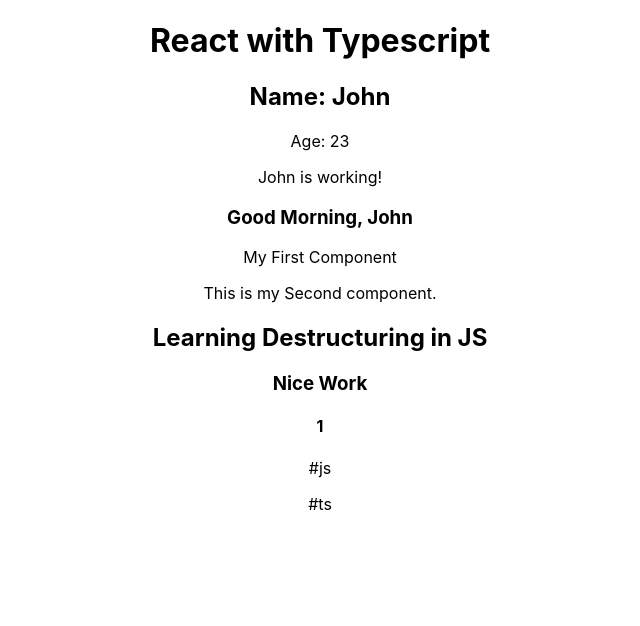
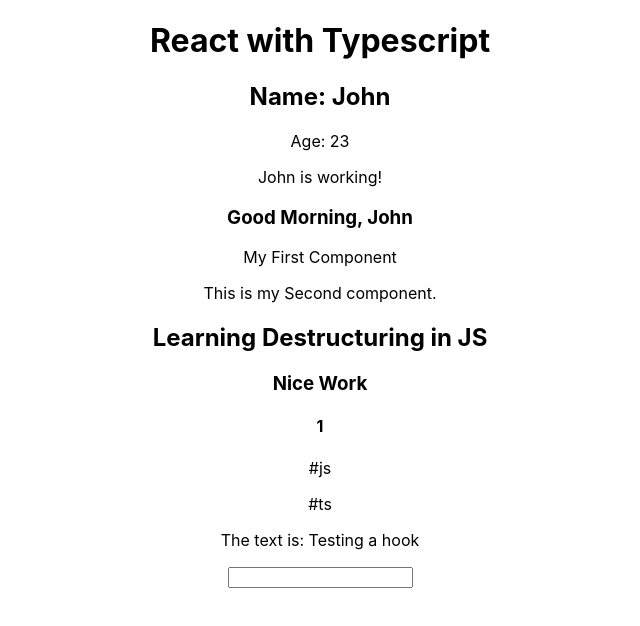
Before and after one commit to mmartins23/react-do-zero-a-maestria, a React (Create React App) app in the folder 11- React TypeScript/my-app-ts/: page / in a window 1280 px wide. Shown: the top 626 px of the page, without its empty margins (320-960 px from the left). Built offline with nearby package versions, Linux system fonts and the light colour scheme; the HTML template or start-up script is replaced by a standard one.

Commit message:
useState

```diff
--- a/11- React TypeScript/my-app-ts/src/App.tsx
+++ b/11- React TypeScript/my-app-ts/src/App.tsx
@@ -3,6 +3,7 @@
 // Components
 import FirstComponent from './components/FirstComponent';
 import SecondComponent from './components/SecondComponent';
+import State from './components/State';
 
 function App() {
   // 1- Variables in TS
@@ -30,6 +31,8 @@
       {/* 4- Destructuring */}
       <SecondComponent name={'Second'}/>
       <Destructuring post={'Learning Destructuring in JS'} comments={'Nice Work'} commentsQty={1} tags={["js", "ts"]}/>
+      {/* 5- useState */}
+      <State/>
     </div>
   );
 }
--- /dev/null
+++ b/11- React TypeScript/my-app-ts/src/components/State.tsx
@@ -0,0 +1,19 @@
+import { ChangeEvent, useState } from "react"
+
+type Props = {}
+
+const State = (props: Props) => {
+    const [text, setText] = useState<string | null>("Testing a hook");
+
+    const handleChange = (e: ChangeEvent<HTMLInputElement>) => {
+      setText(e.target.value);
+    }
+  return (
+    <div>
+        <p>The text is: {text}</p>
+        <input type="" onChange={handleChange}/>
+    </div>
+  )
+}
+
+export default State
```
Also changed, not shown: 1 other file (tests, documents, lock files or other folders).
